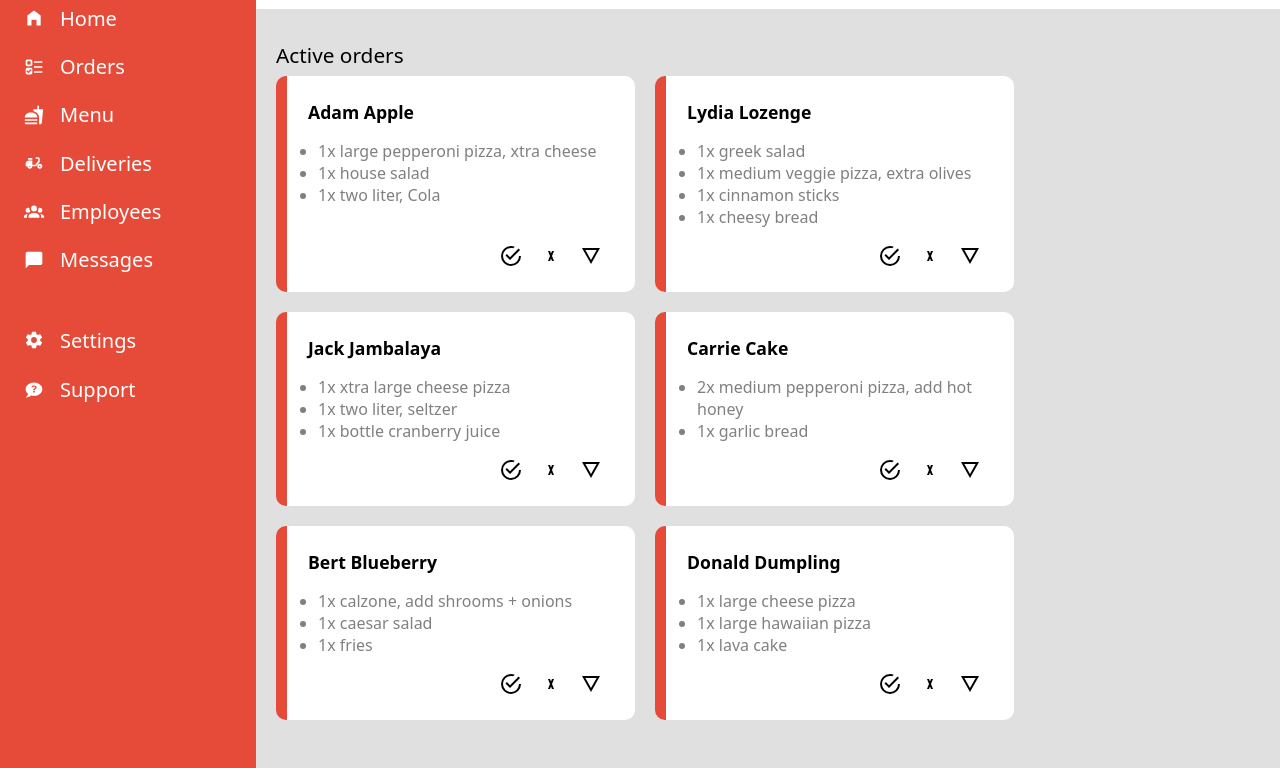
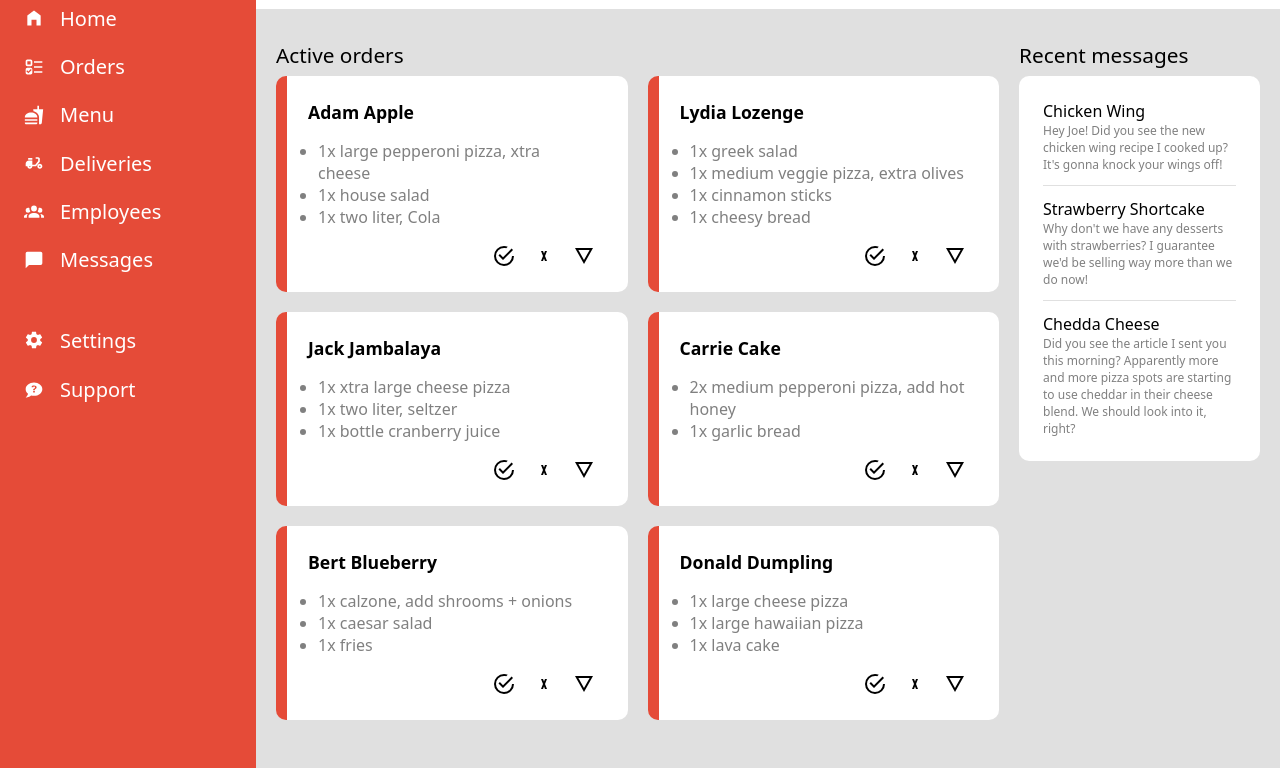
Before and after one commit to joeypizzas/odin-admin-dashboard, a plain HTML site: page index.html in a window 1280 px wide. Shown: the part 137-905 px from the top of the page. Drawn offline with Linux system fonts and the light colour scheme.

Commit message:
completed recent messages section

```diff
--- a/index.html
+++ b/index.html
@@ -177,7 +177,26 @@
                     </div>
                 </div>
             </div>
-            <div id="body-secondary"></div>
+            <div id="body-secondary">
+                <div class="body-header" id="secondary-header">Recent messages</div>
+                <div id="secondary-body">
+                    <div id="recent-messages">
+                        <div class="message-row" id="top-message">
+                            <div class="message-header">Chicken Wing</div>
+                            <div class="message-content">Hey Joe! Did you see the new chicken wing recipe I cooked up? It's gonna knock your wings off!</div>
+                        </div>
+                        <div class="message-row" id="middle-message">
+                            <div class="message-header">Strawberry Shortcake</div>
+                            <div class="message-content">Why don't we have any desserts with strawberries? I guarantee we'd be selling way more than we do now!</div>
+                        </div>
+                        <div class="message-row" id="bottom-message">
+                            <div class="message-header">Chedda Cheese</div>
+                            <div class="message-content">Did you see the article I sent you this morning? Apparently more and more pizza spots are starting to use cheddar in their cheese blend. We should look into it, right?</div>
+                        </div>
+                    </div>
+                    <div id="working-now"></div>
+                </div>
+            </div>
         </div>
     </div>
 </body>
--- a/style.css
+++ b/style.css
@@ -177,6 +177,7 @@ body {
     grid-area: body;
     background-color: #E0E0E0;
     padding: 1.5rem 1.25rem 3rem 1.25rem;
+    gap: 1.25rem;
     display: grid;
     grid-auto-flow: column;
     grid-template-columns: 3fr 1fr;
@@ -241,4 +242,51 @@ body {
 
 #body-secondary {
     grid-area: body-secondary;
+    display: grid;
+    grid-template-rows: 1fr 15fr;
+    grid-template-areas:
+    "secondary-header"
+    "secondary-body";
 }
+
+#secondary-header {
+    grid-area: secondary-header;
+    align-self: center;
+}
+
+#secondary-body {
+    grid-area: secondary-body;
+    display: flex;
+    flex-direction: column;
+}
+
+#recent-messages {
+    background-color: white;
+    border-radius: 10px;
+    padding: 1.5rem;
+}
+
+#top-message {
+    padding-bottom: .75rem;
+    border-bottom: 1px solid #E0E0E0;
+}
+
+#middle-message {
+    padding-top: .75rem;
+    padding-bottom: .75rem;
+    border-bottom: 1px solid #E0E0E0;
+}
+
+#bottom-message {
+    padding-top: .75rem;
+
+}
+
+.message-header {
+    font-weight: 500;
+}
+
+.message-content {
+    font-size: .75rem;
+    color: #808080;
+}
```
